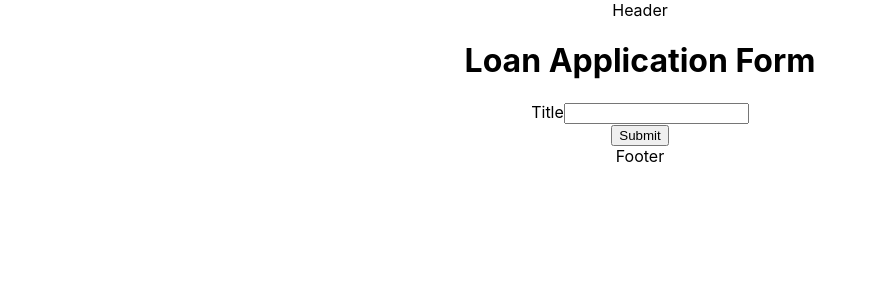
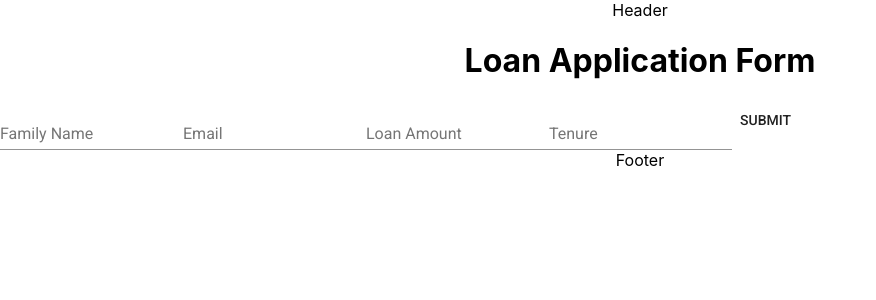
Before and after one commit to ricardohui/js-redux-form-demo, a React (Create React App) app: page /apply in a window 1280 px wide. Shown: the top 300 px of the page, without its empty margins (0-876 px from the left). Built offline with nearby package versions, Linux system fonts and the light colour scheme.

Commit message:
Add other fields

```diff
--- a/src/components/App.css
+++ b/src/components/App.css
@@ -1,5 +1,9 @@
 .App {
   text-align: center;
+}
+form {
+  display: flex;
+  flex-wrap: wrap;
 }
 
 .App-logo {
--- a/src/components/Form.jsx
+++ b/src/components/Form.jsx
@@ -1,18 +1,22 @@
 import React from "react";
 import { Field, reduxForm } from "redux-form";
 import Input from "@material-ui/core/Input";
+import Button from "@material-ui/core/Button";
+import InputLabel from "@material-ui/core/InputLabel";
+import FormControl from "@material-ui/core/FormControl";
 class Form extends React.Component {
   onSubmit(formValues) {
-    console.log("formValues");
-    console.log(formValues);
+    // console.log(formValues);
     // this.props.createPost(values);
   }
   renderTitleField = field => {
+    // README: outside the return, you need to use field.input.name
+    const elementID = `input-${field.input.name}`;
     return (
-      <div className="form-group">
-        <label>{field.label}</label>
-        <input type="text" {...field.input} />
-      </div>
+      <FormControl>
+        <InputLabel htmlFor={elementID}>{field.label}</InputLabel>
+        <Input required id={elementID} name={field.name} {...field.input} />
+      </FormControl>
     );
   };
   render() {
@@ -21,10 +25,29 @@ class Form extends React.Component {
       <div>
         <h1>Loan Application Form</h1>
         <form onSubmit={handleSubmit(this.onSubmit.bind(this))}>
-          <Field label="Title" name="title" component={this.renderTitleField} />
-          <button type="submit" className="btn btn-primary">
-            Submit
-          </button>
+          <Field
+            label="Family Name"
+            name="name"
+            component={this.renderTitleField}
+          />
+          <Field label="Email" name="email" component={this.renderTitleField} />
+          <Field
+            required
+            label="Loan Amount"
+            name="amount"
+            component={this.renderTitleField}
+          />
+          <Field
+            required
+            label="Tenure"
+            name="tenure"
+            component={this.renderTitleField}
+          />
+          <div>
+            <Button type="submit" className="btn btn-primary">
+              Submit
+            </Button>
+          </div>
         </form>
       </div>
     );
```
Also changed, not shown: 1 other file (tests, documents, lock files or other folders).
